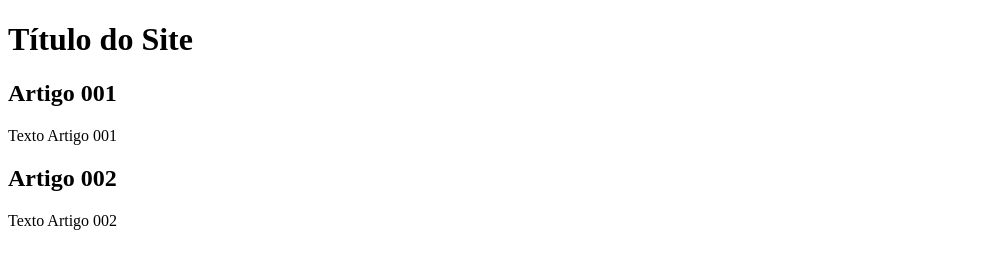
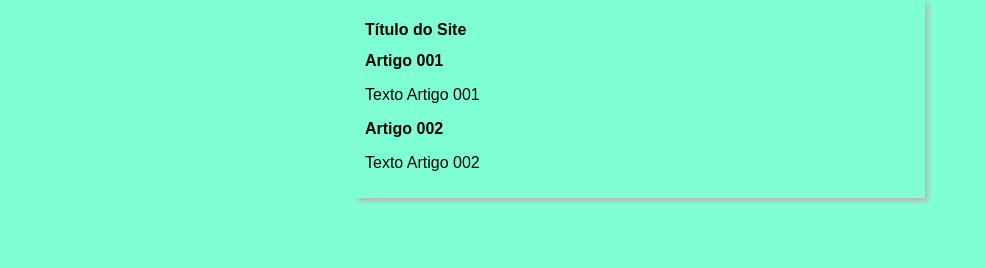
Before and after one commit to RaffaelLima/projeto-site, a plain HTML site: page index.html in a window 1280 px wide. Shown: the whole page, without its empty margins (0-986 px from the left). Drawn offline with Linux system fonts and the light colour scheme.

Commit message:
iniciei o design
codigo padrão

```diff
--- /dev/null
+++ b/estilos/style.css
@@ -0,0 +1,12 @@
+* {
+    font-family: Arial, Helvetica, sans-serif;
+    font-size: 16px;
+}
+
+body {
+    background-color: aquamarine;
+    width: 550px;
+    margin: auto;
+    padding: 10px;
+    box-shadow: 3px 3px 5px rgb(184, 180, 180);
+}
--- a/index.html
+++ b/index.html
@@ -5,6 +5,7 @@
     <meta http-equiv="X-UA-Compatible" content="IE=edge">
     <meta name="viewport" content="width=device-width, initial-scale=1.0">
     <title>Título do Site</title>
+    <link rel="stylesheet" href="estilos/style.css">
 </head>
 <body>
     <main>
```
